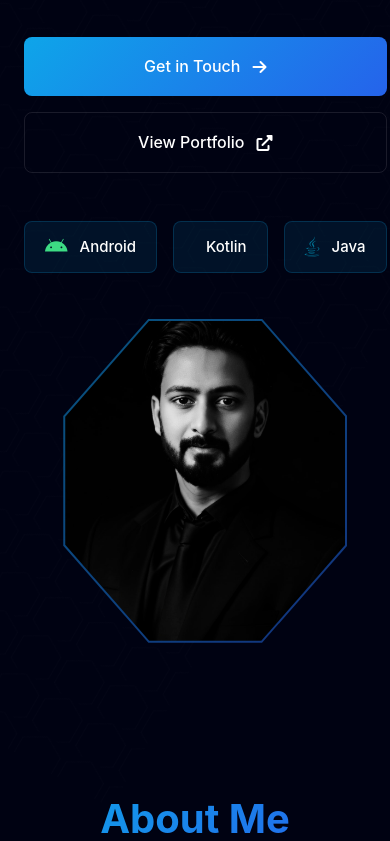
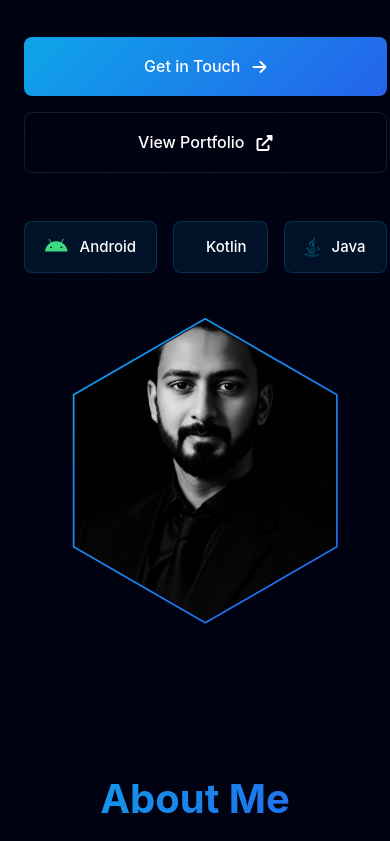
Before and after one commit to vikashprajapati/vikashprajapati.github.io, a plain HTML site: page index.html in a window 390 px wide. Shown: the part 540-1381 px from the top of the page. Drawn offline with nearby package versions, Linux system fonts and the light colour scheme.

Commit message:
shape fix

```diff
--- a/styles.css
+++ b/styles.css
@@ -311,7 +311,7 @@ nav {
 .hero-image {
     position: relative;
     z-index: 2;
-    width: 360px;
+    width: 400px;
     height: 400px;
     margin: 0 auto;
 }
@@ -320,37 +320,28 @@ nav {
     width: 100%;
     height: 100%;
     object-fit: cover;
-    clip-path: polygon(30% 0%, 70% 0%, 100% 30%, 100% 70%, 70% 100%, 30% 100%, 0% 70%, 0% 30%);
+    clip-path: polygon(50% 0%, 93.3% 25%, 93.3% 75%, 50% 100%, 6.7% 75%, 6.7% 25%);
     position: relative;
     z-index: 2;
-    border-radius: 30px;
 }
 
 .hero-image::before {
     content: '';
     position: absolute;
-    inset: -2px;
+    inset: -3px;
     background: var(--primary-gradient);
-    clip-path: polygon(30% 0%, 70% 0%, 100% 30%, 100% 70%, 70% 100%, 30% 100%, 0% 70%, 0% 30%);
-    opacity: 0.5;
+    clip-path: polygon(50% 0%, 93.3% 25%, 93.3% 75%, 50% 100%, 6.7% 75%, 6.7% 25%);
+    opacity: 1;
     z-index: 1;
-    border-radius: 30px;
 }
 
 .hero-image::after {
     content: '';
     position: absolute;
-    inset: 0;
-    background: var(--primary-gradient);
-    clip-path: polygon(30% 0%, 70% 0%, 100% 30%, 100% 70%, 70% 100%, 30% 100%, 0% 70%, 0% 30%);
-    opacity: 0;
-    transition: opacity 0.3s ease;
-    z-index: 3;
-    border-radius: 30px;
-}
-
-.hero-image:hover::after {
-    opacity: 0.2;
+    inset: -1px;
+    background: var(--background-dark);
+    clip-path: polygon(50% 0%, 93.3% 25%, 93.3% 75%, 50% 100%, 6.7% 75%, 6.7% 25%);
+    z-index: 1;
 }
 
 /* Add subtle rounded corners to the hexagon */
@@ -364,15 +355,15 @@ nav {
 
 @media (max-width: 1024px) {
     .hero-image {
-        width: 320px;
-        height: 360px;
+        width: 350px;
+        height: 350px;
     }
 }
 
 @media (max-width: 768px) {
     .hero-image {
-        width: 280px;
-        height: 320px;
+        width: 300px;
+        height: 300px;
     }
 }
 
```
Also changed, not shown: .notes/hero_image_container.png (added).
